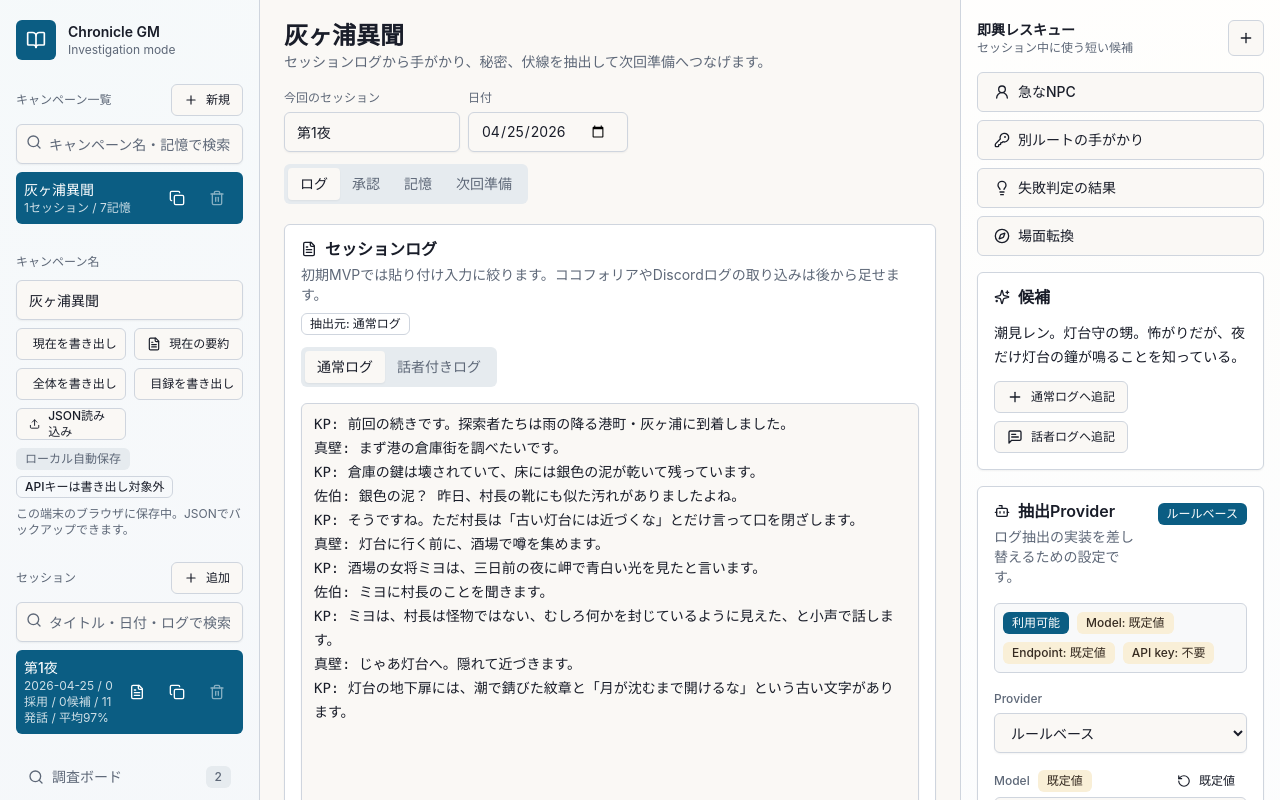
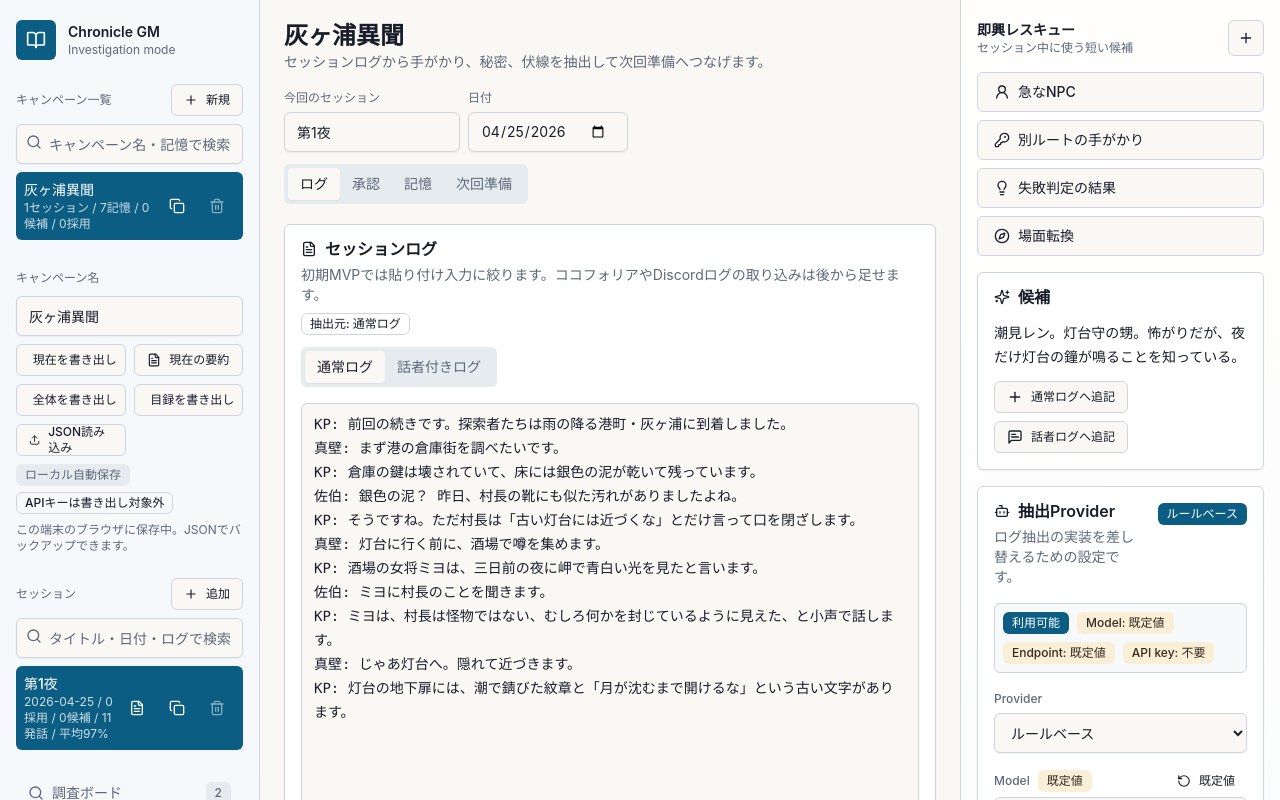
Before and after one commit to Kota-Ohno/trpg-gm-copilot, a React (Vite) app: page / in a window 1280 px wide. Shown: the top 800 px of the page. Built offline with nearby package versions, Linux system fonts and the light colour scheme.

Commit message:
Show campaign review stats in list

```diff
--- a/src/App.tsx
+++ b/src/App.tsx
@@ -50,6 +50,7 @@ import {
   formatPrepNoteMarkdown,
   generatePrepNote,
   getCampaignSearchText,
+  getCampaignSummaryStats,
   getLocalDateString,
   getSessionSearchText,
   normalizeCampaignLibraryState,
@@ -1397,11 +1398,7 @@ export function App() {
             <div className="space-y-1">
               {visibleCampaigns.map((campaign) => (
                 (() => {
-                  const memoryCount = countChronicleItems(campaign.chronicle);
-                  const lowConfidenceCount = campaign.sessions.reduce(
-                    (total, session) => total + summarizeLiveLog(session.liveLog).lowConfidenceCount,
-                    0,
-                  );
+                  const stats = getCampaignSummaryStats(campaign);
 
                   return (
                     <div
@@ -1421,8 +1418,9 @@ export function App() {
                               : "block text-xs text-muted-foreground"
                           }
                         >
-                          {campaign.sessions.length}セッション / {memoryCount}記憶
-                          {lowConfidenceCount > 0 ? ` / 要確認${lowConfidenceCount}` : ""}
+                          {stats.sessionCount}セッション / {stats.memoryCount}記憶 / {stats.candidateCount}候補 /{" "}
+                          {stats.approvedCount}採用
+                          {stats.lowConfidenceSegmentCount > 0 ? ` / 要確認${stats.lowConfidenceSegmentCount}` : ""}
                         </span>
                       </button>
                       <Button
```
